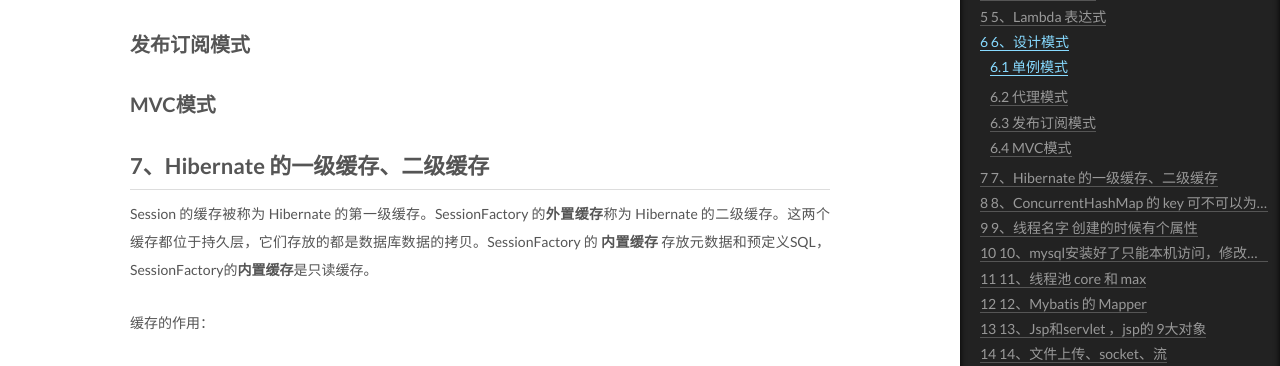
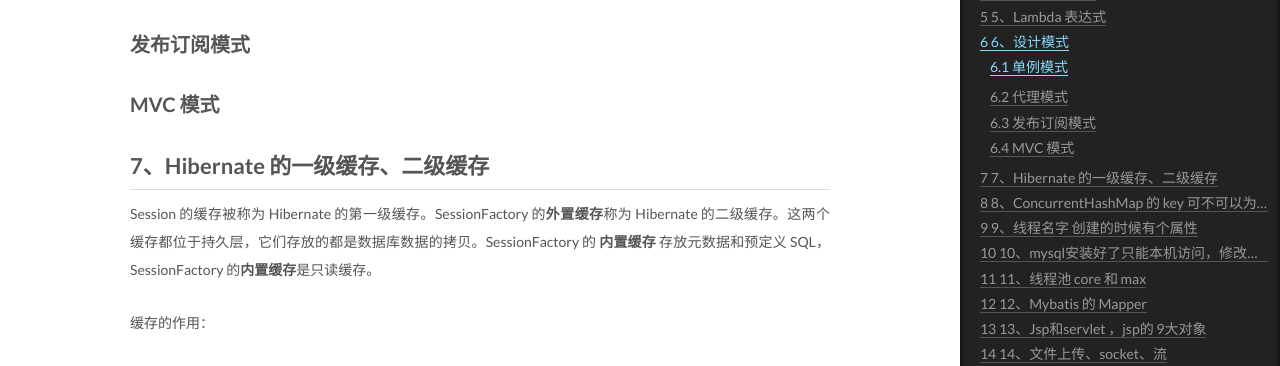
Before and after one commit to nnngu/LearningNotes, a Jekyll site: the page built from _posts/2018-03-30-某公司(简称SMKJ)面试记录.md, in a window 1280 px wide and 1400 px high, scrolled down 3058 px. Shown: the part 166-532 px from the top of the window. Built offline with Jekyll 4.4.1, drawn with Linux system fonts in a browser that asks for light colours.

```diff
--- a/_posts/2018-03-30-某公司(简称SMKJ)面试记录.md
+++ b/_posts/2018-03-30-某公司(简称SMKJ)面试记录.md
@@ -120,11 +120,11 @@ public class Singleton {
 
 ### 发布订阅模式
 
-### MVC模式
+### MVC 模式
 
 ## 7、Hibernate 的一级缓存、二级缓存
 
-Session 的缓存被称为 Hibernate 的第一级缓存。SessionFactory 的**外置缓存**称为 Hibernate 的二级缓存。这两个缓存都位于持久层，它们存放的都是数据库数据的拷贝。SessionFactory 的 **内置缓存** 存放元数据和预定义SQL，SessionFactory的**内置缓存**是只读缓存。
+Session 的缓存被称为 Hibernate 的第一级缓存。SessionFactory 的**外置缓存**称为 Hibernate 的二级缓存。这两个缓存都位于持久层，它们存放的都是数据库数据的拷贝。SessionFactory 的 **内置缓存** 存放元数据和预定义 SQL，SessionFactory 的**内置缓存**是只读缓存。
 
 缓存的作用：
 
```
